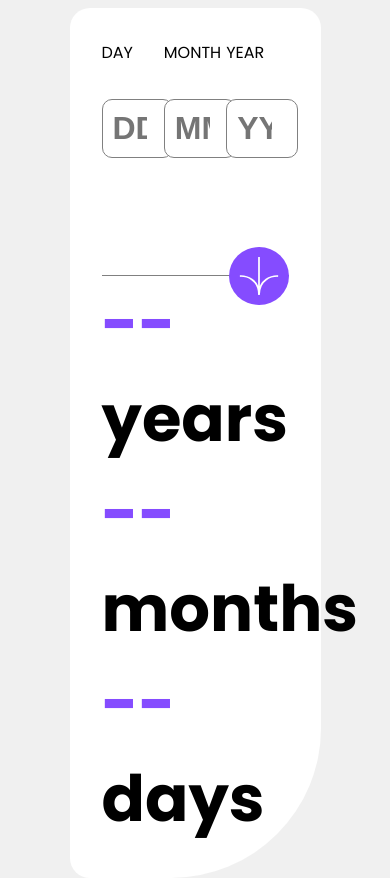
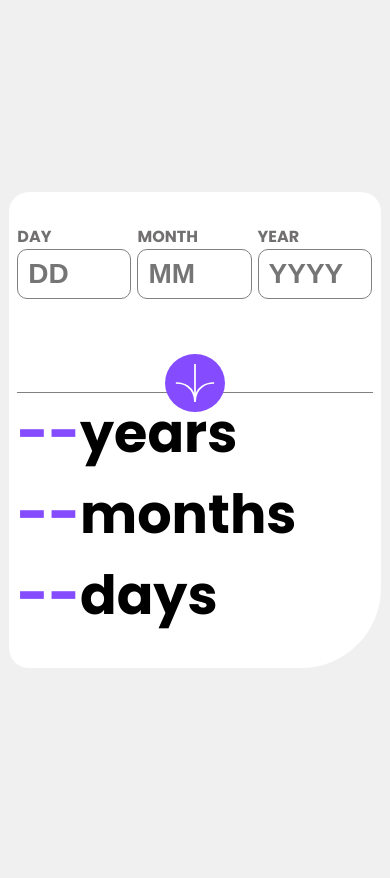
Before and after one commit to MthoNtanzi/age-calculator-app-main, a React (Create React App) app: page / in a window 390 px wide. Built offline with nearby package versions, Linux system fonts and the light colour scheme; the HTML template or start-up script is replaced by a standard one.

Commit message:
Complete project

```diff
--- a/src/Components/AgeCalculator.css
+++ b/src/Components/AgeCalculator.css
@@ -5,14 +5,15 @@
 .inputFields{
     display: grid;
     grid-template-columns: repeat(3,1fr);
-    column-gap: 0;
-
+    column-gap: 5px;
+    max-width: 500px;
 }
 
 
 .dateFields{
     display: grid;
-    grid-template-rows: repeat(3, 1fr);
+    grid-template-rows: 25px 50px 25px;
+    row-gap: -10px;
 
 }
 
@@ -22,7 +23,15 @@
     font-weight: 700;
     border-radius: 10px;
     border: 1px solid gray;
-    padding: 10px;
+    padding: 7px;
+}
+
+label{
+    height: 20px;
+    margin: 0;
+    padding: 0;
+    color:  hsl(0, 1%, 44%);
+    font-weight: 700;
 }
 
 .errorMsg{
@@ -42,9 +51,6 @@
     border-radius: 50%;
     padding: 10px;
     width: 40px;
-
-    display: flex;
-    justify-content: flex-end;
 
     position:relative;
     top: 30px;
@@ -73,3 +79,23 @@
 .outputNumber{
     color: hsl(259, 100%, 65%);
 }
+
+@media only screen and (max-width: 500px) {
+    .inputs{
+      padding: 10px;
+      font-size: 28px;
+    }
+    .inputFields{
+        width: 100%;
+    }
+    .outputValue{
+        font-size: 54px;
+    }
+    .buttonField{
+
+        justify-content: center;
+    }
+    .iconArrow{
+        margin: 0px auto 10px auto;
+    }
+  }
--- a/src/Components/AgeCalculator.js
+++ b/src/Components/AgeCalculator.js
@@ -15,19 +15,16 @@ export default function Inputs() {
   const handleDayChange = (e) =>{
     const day = e.target.value;
     setInputDayVal(day);
-    console.log(day);
   }
 
   const handleMonthChange = (e) =>{
     const month = e.target.value;
     setInputMonthVal(month);
-    console.log(month);
   }
 
   const handleYearChange = (e) =>{
     const year = e.target.value;
     setInputYearVal(year);
-    console.log(year);
   }
 
 
@@ -59,19 +56,17 @@ export default function Inputs() {
   const giveDate = () => {
     if(inputYearVal === "" && inputMonthVal === "" && inputDayVal === ""){
       dayErrorMsg = "This feild is required";
+      monthErrorMsg = "This feild is required";
+      yearErrorMsg = "This feild is required";
       errorMsgDayBool = true;
       errorMsgMonthBool = true;
       errorMsgYearBool = true;
-      console.log("error")
     }else{
       const dateString = `${inputYearVal}-${inputMonthVal}-${inputDayVal}`;
       setTheDate(dateString);
-      console.log(theDate);
-
 
       const timestamp = Date.parse(dateString);
       const newDate = new Date(timestamp);
-      console.log(newDate);
 
 
       const today = new Date(),
@@ -97,46 +92,46 @@ export default function Inputs() {
       <div className='inputFields'>
         {/* start of day area */}
         <div className='dateFields'>
-        <label className={`${errorMsgDayBool? "errorMsgTrue": ""}`}>DAY</label>
+        <label className={`${errorMsgDayBool ? "errorMsgTrue": ""}`}>DAY</label>
         <input
-        className={`inputs ${errorMsgDayBool? "inputErrorTrue": ""}`}
+        className={`inputs ${errorMsgDayBool ? "inputErrorTrue": ""}`}
         type='number'
         placeholder='DD'
         name='day'
         value={inputDayVal}
         onChange={handleDayChange}
         />
-        <p className={`errorMsg ${errorMsgDayBool? "errorMsgTrue": ""}`}>{dayErrorMsg}</p>
+        <p className={`errorMsg ${errorMsgDayBool ? "errorMsgTrue": ""}`}>{dayErrorMsg}</p>
         {/* End of day area */}
 
         {/* Start of month area */}
         </div>
         <div className='dateFields'>
-        <label className={`${errorMsgMonthBool? "errorMsgTrue": ""}`}>MONTH</label>
+        <label className={`${errorMsgMonthBool ? "errorMsgTrue": ""}`}>MONTH</label>
         <input
-        className={`inputs ${errorMsgMonthBool? "inputErrorTrue": ""}`}
+        className={`inputs ${errorMsgMonthBool ? "inputErrorTrue": ""}`}
         type='number'
         placeholder='MM'
         name='month'
         value={inputMonthVal}
         onChange={handleMonthChange}
         />
-        <p className={`errorMsg ${errorMsgMonthBool? "errorMsgTrue": ""}`}>{monthErrorMsg}</p>
+        <p className={`errorMsg ${errorMsgMonthBool ? "errorMsgTrue": ""}`}>{monthErrorMsg}</p>
         </div>
         {/* End of Month area */}
 
         {/* Start of year area */}
         <div className='dateFields'>
-        <label className={`${errorMsgYearBool? "errorMsgTrue": ""}`}>YEAR</label>
+        <label className={`${errorMsgYearBool ? "errorMsgTrue": ""}`}>YEAR</label>
         <input
-        className={`inputs ${errorMsgYearBool? "inputErrorTrue": ""}`}
+        className={`inputs ${errorMsgYearBool ? "inputErrorTrue": ""}`}
         type='number'
         placeholder='YYYY'
         name='year'
         value={inputYearVal}
         onChange={handleYearChange}
         />
-        <p className={`errorMsg ${errorMsgYearBool? "errorMsgTrue": ""}`}>{yearErrorMsg}</p>
+        <p className={`errorMsg ${errorMsgYearBool ? "errorMsgTrue": ""}`}>{yearErrorMsg}</p>
         </div>
         {/* End of year area */}
       </div>
--- a/src/index.css
+++ b/src/index.css
@@ -15,3 +15,11 @@ body {
   padding: 2rem;
   border-radius: 20px 20px 150px 20px;
 }
+
+@media only screen and (max-width: 500px) {
+  #root{
+    width: 95%;
+    padding: 2rem 0.5rem;
+    border-radius: 20px 20px 80px 20px;
+  }
+}
```
Also changed, not shown: 1 other file (tests, documents, lock files or other folders).
